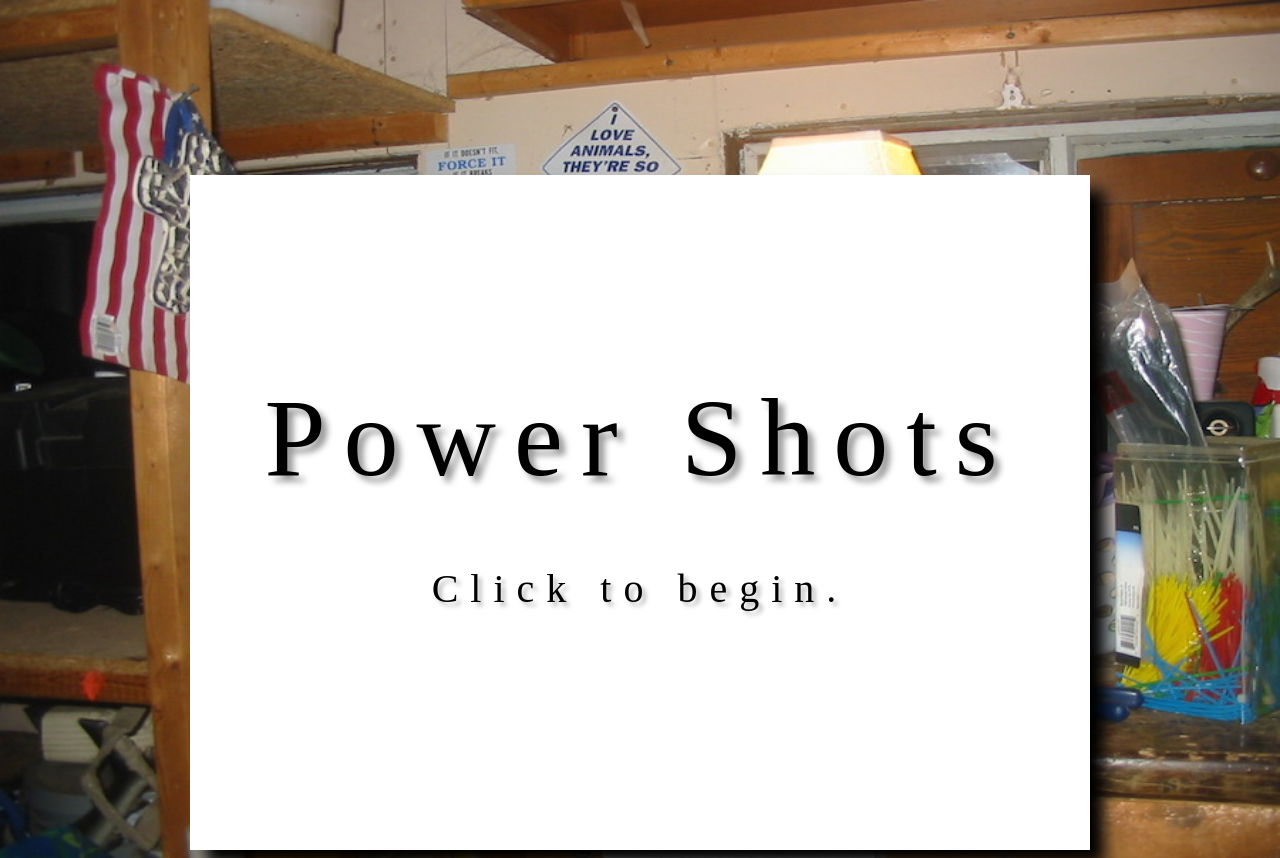
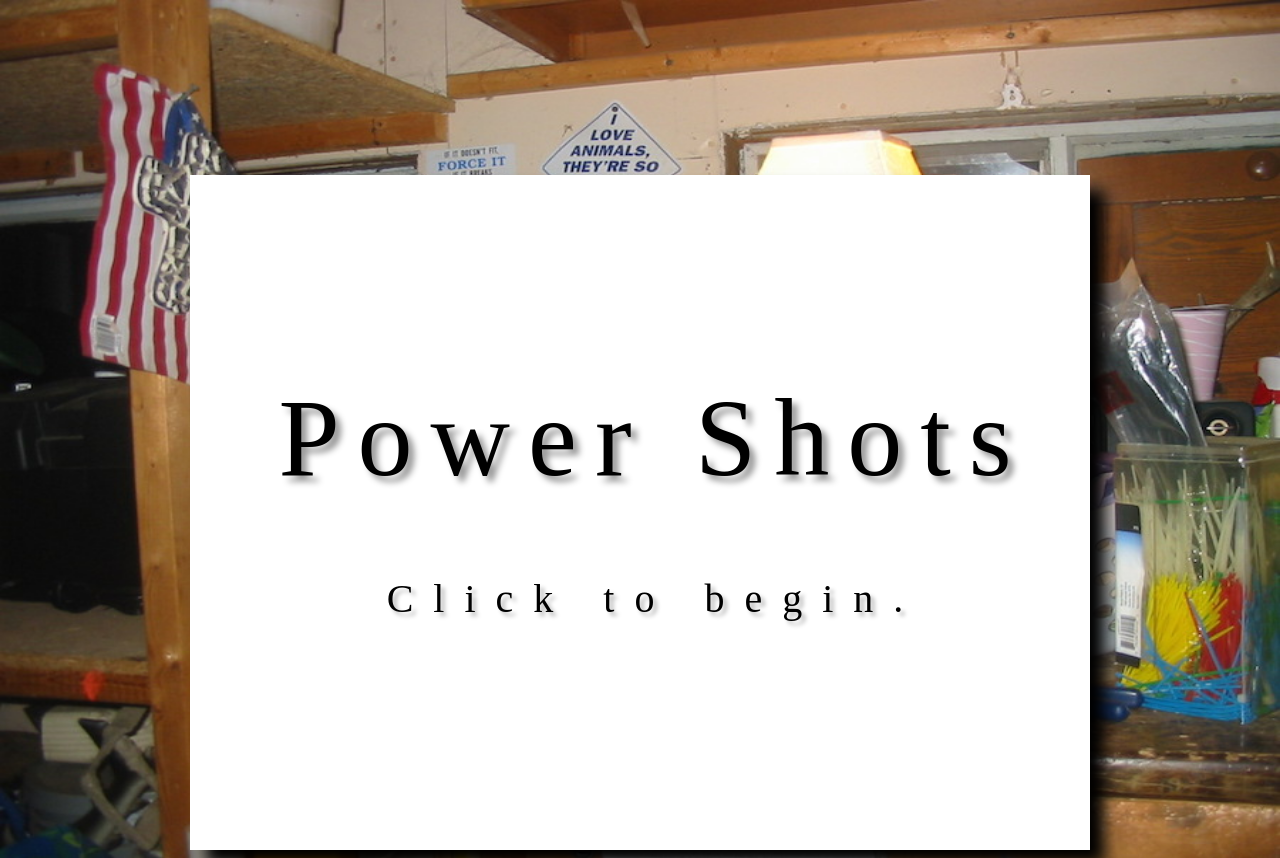
Before and after one commit to seandelanty/powershots, a plain HTML site: page index.html in a window 1280 px wide. Drawn offline with Linux system fonts and the light colour scheme; a web font is replaced by a local one.

Commit message:
adjust title font and spacing

```diff
--- a/stylesheet.css
+++ b/stylesheet.css
@@ -19,7 +19,7 @@
   position: absolute;
   width: 900px;
   right: 50%;
-  margin-right: -450px;
+  margin-right: -464px;
   margin-top: 200px;
   font-size: 110px;
   text-shadow: 6px 6px 6px #999999;
@@ -33,9 +33,9 @@
   position: absolute;
   width: 900px;
   right: 50%;
-  margin-right: -450px;
-  margin-top: 390px;
-  letter-spacing: 12px;
+  margin-right: -465px;
+  margin-top: 400px;
+  letter-spacing: 20px;
 }
 
 a {
```
